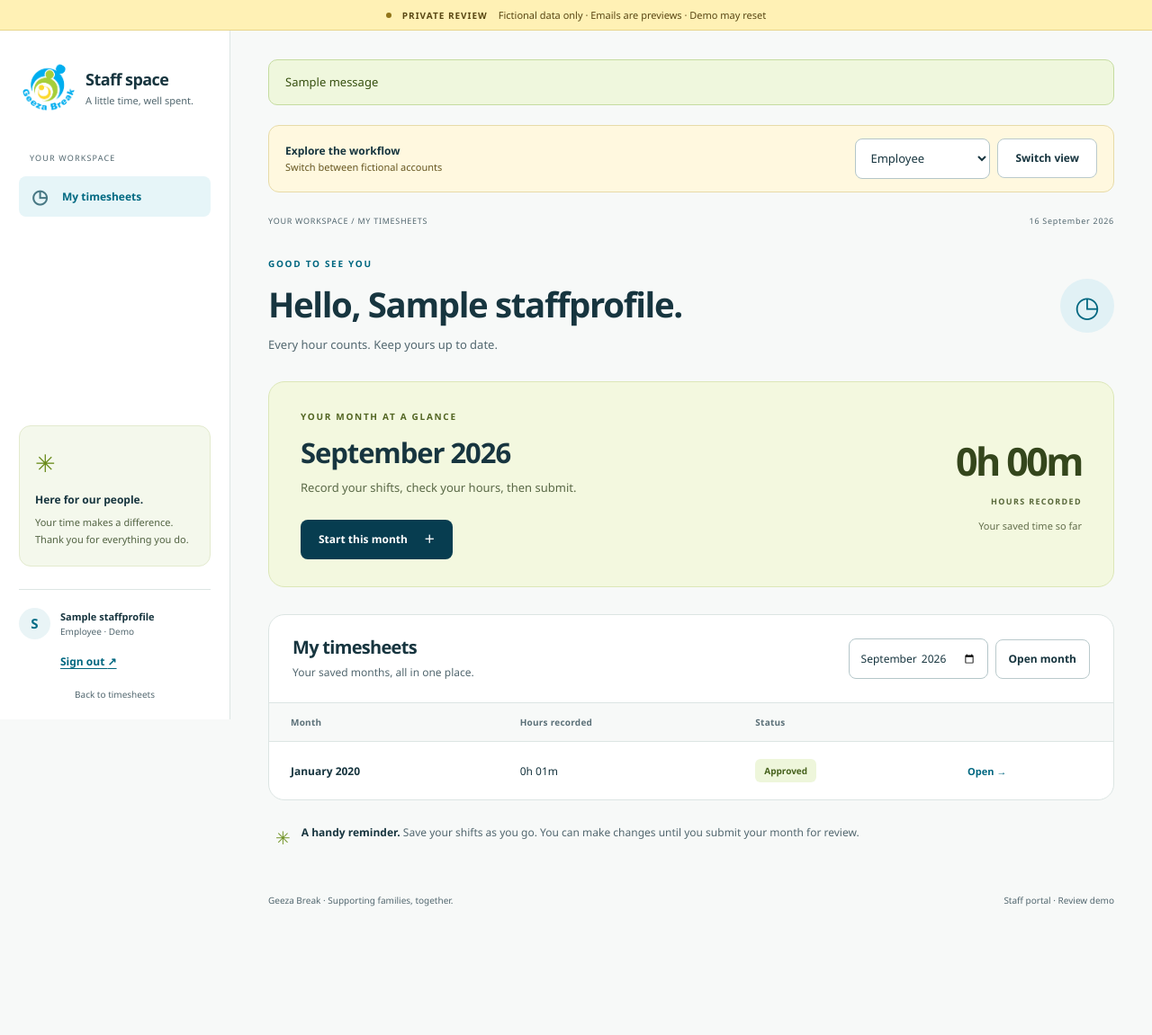
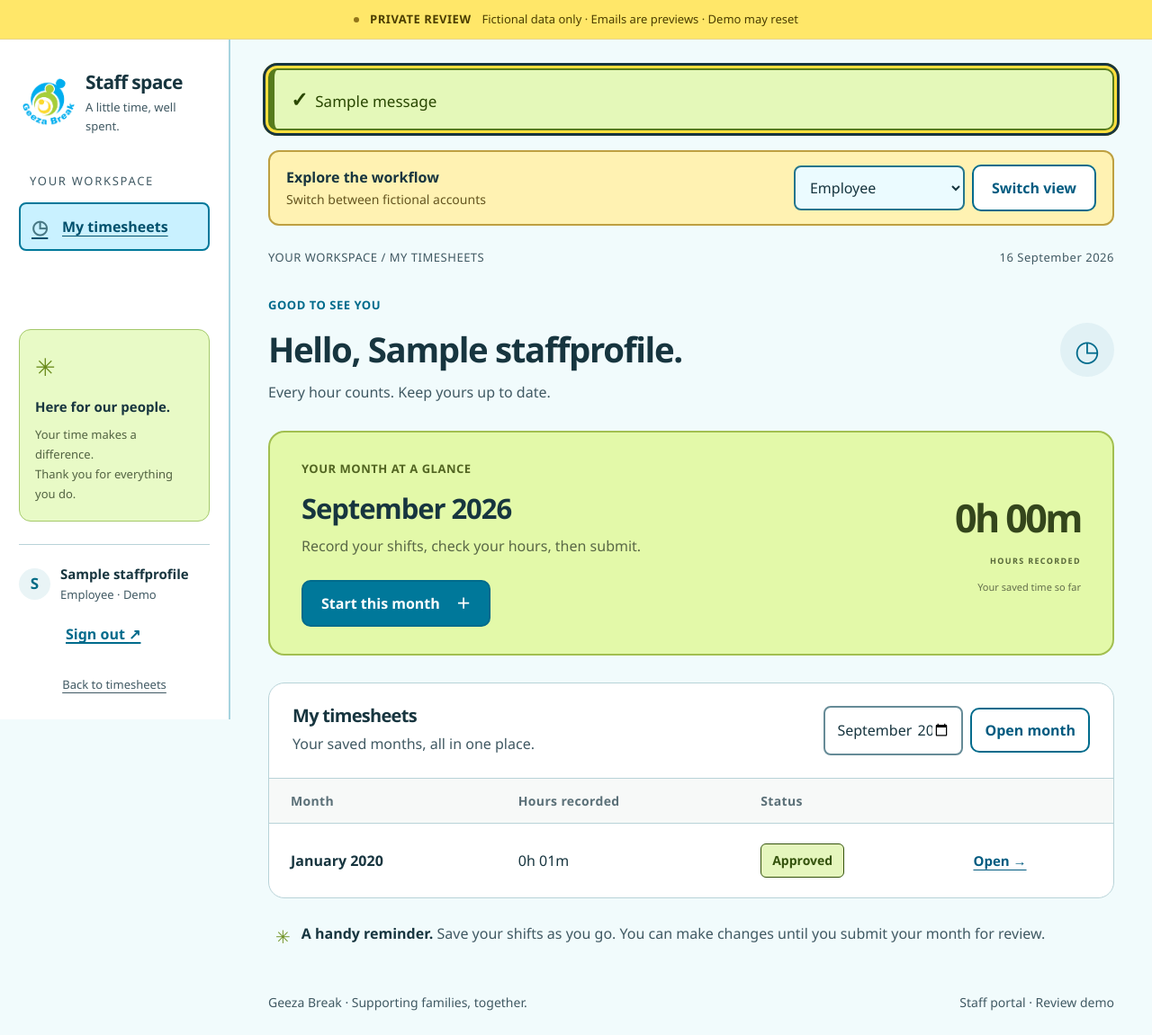
Before and after one commit to JAZKING1-1/geeza-break-timesheets-preview, a Django app: page /staff/ in a window 1280 px wide. Shown: the whole page at 90% size. Before the commit the page ends 1008 px from the top, so only its background shows below. Run offline with Django 5.2, Linux system fonts and the light colour scheme; a user stored in the database is signed in; tables that the repository leaves empty hold one stand-in row (values such as "Sample post"); one stand-in notice (Sample message) is shown.

Commit message:
Brighten the portal and improve reading and action feedback

```diff
--- /dev/null
+++ b/staff_portal/static/staff_portal/comfort.css
@@ -0,0 +1,163 @@
+/* Clearer reading, brighter accents and visible feedback, without shrinking the grid. */
+@media screen {
+  :root { --blue:#00afe6; --blue-ink:#006b8c; --blue-dark:#00789a; --ink:#17353f; --muted:#405963; --paper:#f1fbfc; --line:#b8d3d8; }
+  body { font-size:17px; line-height:1.65; }
+  a { color:#005b80; text-decoration:underline; text-decoration-thickness:1.5px; text-underline-offset:4px; }
+  a:hover { color:#003e58; text-decoration-thickness:3px; }
+  :focus-visible { outline:3px solid #17353f; outline-offset:3px; box-shadow:0 0 0 6px #ffdf3d; }
+  [id] { scroll-margin-top:20px; }
+  button,input,select,textarea { font-size:16px; }
+  input,select,textarea { min-height:50px; border:2px solid #668b97; border-radius:8px; color:#17353f; }
+  input::placeholder,textarea::placeholder { color:#4b626b; opacity:1; }
+  input:hover,select:hover,textarea:hover { border-color:#006b8c; }
+  select.has-selection { background-color:#ebfbff; border-color:#24758c; }
+  input:focus,select:focus,textarea:focus { background-color:#fffce5; border-color:#17353f; }
+  input[aria-invalid=true],textarea[aria-invalid=true],select[aria-invalid=true] { border:2px solid #a83020; background:#fff4ef; }
+  input[type=checkbox] { width:26px; height:26px; min-height:26px; accent-color:#006b8c; }
+  .button { min-height:50px; padding:12px 20px; font-size:16px; font-weight:700; border-width:2px; border-radius:10px; white-space:normal; text-align:center; }
+  .primary,.dark { background:#00789a; color:#fff; border-color:#006b8c; }
+  .primary:hover,.dark:hover { background:#00647f; color:#fff; filter:none; }
+  .secondary { background:#fff; border-color:#006b8c; color:#005b80; }
+  .secondary:hover { background:#def6ff; filter:none; }
+  button:active,.button:active { transform:translateY(1px); box-shadow:inset 0 0 0 3px #17353f; }
+  button:disabled,button[aria-disabled=true] { opacity:1; cursor:progress; }
+  button.is-pending { background:#ffdf3d; color:#17353f; border-color:#725b00; }
+  .text-button { min-height:48px; padding:10px 6px; font-size:16px; text-decoration-thickness:2px; }
+  .danger-button { background:#fff0eb; border-color:#a83020; color:#862417; }
+  .danger-button:hover { background:#ffe1d8; }
+  .local-banner { min-height:44px; font-size:13px; padding:8px 18px; background:#ffe769; color:#4c3e00; }
+  .local-banner strong { font-size:13px; letter-spacing:.04em; }
+  .sidebar { top:44px; border-right:2px solid #a6d4df; }
+  .sidebar .brand { font-size:21px; }
+  .brand small { font-size:13px; }
+  .brand,.brand:hover { text-decoration:none; color:#17353f; }
+  .sidebar nav a { min-height:52px; font-size:16px; padding:12px; text-decoration:underline; text-underline-offset:4px; border:2px solid transparent; }
+  .sidebar nav a[aria-current=page] { background:#c9f1ff; border-color:#00789a; color:#00506c; font-weight:750; }
+  .sidebar nav a:hover { background:#e4f8ff; }
+  .sidebar-note { background:#e8fac6; border-color:#a4c96a; }
+  .sidebar-note strong,.identity strong { font-size:15px; }
+  .sidebar-note p,.identity small,.website-link,.nav-label { font-size:13px; }
+  .website-link { padding:8px 0; text-decoration:underline; }
+  .auth-header>a:last-child,.topline>a { font-size:16px; text-decoration:underline; }
+  .welcome-panel { background:#d9f5ff; }
+  .welcome-panel>p,.login-panel>.muted,.login-help { font-size:17px; }
+  .login-help p,.privacy-note,.welcome-foot,.page-footer { font-size:14px; }
+  .field label,.filter-bar label { font-size:16px; }
+  .help,.field-errors,.row-error,.optional { font-size:14px; }
+  .eyebrow,.mini-label,.topline { font-size:13px; letter-spacing:.04em; }
+  .page-heading p,.month-feature p,.section-heading p,.month-editor-panel .section-heading p { font-size:16px; }
+  .month-feature { background:#e3f9a9; border:2px solid #a2bf50; }
+  .sheet-summary { background:#d8f4ff; border:1px solid #8bcadd; }
+  .sheet-summary small { font-size:13px; }
+  .sheet-summary strong { font-size:30px; }
+  .sheet-summary .smaller { font-size:21px; }
+  .status { font-size:14px; border:1px solid currentColor; padding:6px 12px; }
+  .status.approved { color:#34520c; background:#e5f6bd; }
+  .status.submitted { color:#005575; background:#cfeeff; }
+  .status.returned { color:#704200; background:#ffe4aa; }
+  .notice { font-size:17px; line-height:1.6; border-width:2px; }
+  .notice.success { background:#e4f8b9; color:#294700; border-color:#567b1c; border-left-width:7px; }
+  .notice-symbol { font-size:23px; font-weight:800; margin-right:8px; }
+  .notice.warning { background:#fff0af; color:#604200; border-color:#a67c12; }
+  .notice.error,.error-summary { background:#fff0e9; border:2px solid #a83020; color:#842617; }
+  .error-summary { border-left-width:7px; }
+  .error-summary h2 { font-size:22px; }
+  .error-summary p,.error-summary a { font-size:16px; }
+  .error-summary a { display:inline-block; padding:6px 0; }
+  .preview-switch { background:#fff2b2; border:2px solid #bea041; }
+  .preview-switch strong { font-size:16px; }
+  .preview-switch small { font-size:14px; }
+  .preview-switch select { width:190px; font-size:16px; }
+  .editor-links { display:flex; flex-wrap:wrap; gap:8px 24px; margin-bottom:16px; }
+  .editor-links a { display:inline-flex; align-items:center; min-height:48px; font-weight:650; font-size:16px; }
+  .editor-save-state { border:2px solid #91bd70; border-left-width:6px; background:#f0fbdf; padding:14px 18px; margin:0 0 20px; color:#2b4812; font-size:16px; }
+  .editor-save-state strong { display:block; font-size:17px; }
+  .editor-save-state.has-changes { color:#614300; background:#fff0b2; border-color:#a77d13; }
+  .month-editor-panel { border:2px solid #5b9aab; }
+  .month-editor-panel .section-heading { background:#e5f8ff; padding:20px 22px; }
+  .month-editor-panel .section-heading h2 { font-size:25px; }
+  .editor-tag { background:#d9f38d; color:#334b09; font-size:14px; border:1px solid #91ae42; }
+  .grid-scroll-hint { font-size:15px; color:#214650; background:#fff3bd; padding:12px 20px; border-color:#cdb962; }
+  .grid-scroll-hint>span { font-size:26px; }
+  .entry-table { min-width:1400px; font-size:16px; }
+  .entry-table .col-number { width:56px; }
+  .entry-table .col-date { width:180px; }
+  .entry-table .col-category { width:194px; }
+  .entry-table .col-time { width:140px; }
+  .entry-table .col-break { width:112px; }
+  .entry-table .col-options { width:182px; }
+  .entry-table .col-remove { width:90px; }
+  .entry-table-scroll { scroll-padding:70px 18px 18px 196px; scrollbar-color:#00789a #d7eef5; }
+  .entry-table thead th { background:#00789a; color:#fff; font-size:16px; padding:14px 10px; border-right-color:#62b2c9; }
+  .entry-table .column-optional { font-size:14px; color:#fff; }
+  .entry-table .row-number { font-size:16px; color:#33505a; padding-top:23px; }
+  .entry-table tbody tr:nth-child(even) { --row-surface:#eaf8fc; }
+  .entry-table tbody tr:focus-within { --row-surface:#fff8d9; }
+  .entry-table tbody tr:focus-within .row-number { background:#ffdf3d; color:#17353f; font-weight:800; }
+  .entry-table tbody .pending-removal { --row-surface:#ffebcb; }
+  .row-field input,.row-field select,.row-field textarea { font-size:16px; min-height:50px; border-width:2px; padding:11px 8px; }
+  .row-field textarea { height:78px; min-height:78px; line-height:24px; }
+  .row-field input:focus-visible,.row-field select:focus-visible,.row-field textarea:focus-visible { outline-offset:1px; box-shadow:0 0 0 4px #ffdf3d; }
+  .row-options,.row-options .help,.row-extra label,.removal-note { font-size:14px; }
+  .row-options summary { min-height:50px; font-size:16px; padding:12px 4px; text-decoration:underline; text-underline-offset:4px; }
+  .row-options[open] summary { background:#d4f1ff; border-radius:6px; }
+  .remove-row { min-height:50px; min-width:50px; }
+  .remove-row:has(input:checked) { background:#ffe3a4; outline:2px solid #8b5900; border-radius:6px; }
+  .editor-total { background:#ddf4a4; border-color:#91ad48; color:#304912; font-size:16px; padding:14px 20px; }
+  .editor-total strong { font-size:23px; }.editor-total small { font-size:14px; color:#39551b; }
+  .editor-add { flex-wrap:wrap; }
+  .editor-add .button { background:#dff577; color:#28450b; border-color:#567b1c; }
+  .editor-add .button:hover { background:#cce853; }
+  .editor-add .help { font-size:15px; max-width:650px; }
+  .editor-footer { padding:20px; background:#fff; border:2px solid #9cc7d2; border-radius:12px; align-items:flex-start; }
+  .editor-footer strong { font-size:21px; }.editor-footer p { font-size:16px; max-width:540px; }
+  .editor-footer p strong { font-size:16px; }
+  .editor-footer .actions { gap:16px; }
+  .timesheet-help { background:#e7f8ff; border:2px solid #7db8c9; border-radius:12px; padding:24px; margin-bottom:24px; font-size:17px; }
+  .timesheet-help h2 { font-size:25px; }.timesheet-help ol { padding-left:26px; }.timesheet-help li { margin-bottom:15px; padding-left:7px; }
+  .timesheet-help a { display:inline-block; min-height:44px; padding-block:8px; }
+  .action-feedback { position:fixed; z-index:100; bottom:16px; right:16px; max-width:calc(100vw - 32px); background:#ffdf3d; color:#17353f; border:2px solid #725b00; border-radius:10px; padding:16px 24px; font-size:18px; font-weight:750; box-shadow:0 4px 16px #17353f26; }
+  .action-feedback:empty { padding:0; border:0; box-shadow:none; }
+  table { font-size:16px; }thead th { font-size:14px; }td small,th small,.table-link { font-size:15px; }
+  .table-link { display:inline-block; min-height:44px; padding-block:10px; text-decoration:underline; }
+  .filter-bar input,.filter-bar select,.inline-form input { font-size:16px; }
+  .stat-card>small,.stat-card p { font-size:14px; white-space:normal; }
+  .stat-card strong span,.small-tip,.review-prompt,.review-prompt small { font-size:16px; }
+  .audit-section { font-size:16px; }.audit-section summary { min-height:48px; padding-block:10px; }.audit-section li>span { font-size:14px; }
+  .email-preview pre { font-size:16px; }.demo-tag { font-size:12px; }
+  @media(max-width:960px) {
+    .sidebar { position:static; }.sidebar nav a { font-size:16px; }
+    .signout { position:static; margin:10px 0 0; }
+    .sidebar .brand { margin-bottom:12px; }.sidebar nav { gap:6px; }
+    .sidebar .brand img { width:56px; height:56px; }
+  }
+  @media(max-width:680px) {
+    .workspace { padding:20px 14px; }.local-banner { font-size:13px; }.local-banner>span:last-child { flex-basis:100%; }
+    .sidebar nav a { font-size:15px; padding:10px; }.sidebar .brand { font-size:20px; }
+    .auth-header { flex-wrap:wrap; gap:10px; }.auth-header>a:last-child { font-size:15px; }
+    .page-heading p,.month-feature p,.section-heading p { font-size:16px; }
+    .topline { align-items:center; font-size:13px; flex-wrap:wrap; }
+    .sheet-summary { gap:16px 25px; }.sheet-summary small { font-size:13px; }
+    .preview-switch form { flex-wrap:wrap; }.preview-switch select { flex:1 1 160px; width:auto; }.preview-switch .button { flex:1 1 auto; }
+    .editor-links { gap:4px 16px; }.editor-links a { font-size:16px; }
+    .month-editor-panel .section-heading { padding:18px 16px; }.month-editor-panel .section-heading p { font-size:16px; }
+    .grid-scroll-hint { font-size:14px; padding:12px 14px; }
+    .editor-add { padding:16px; }.editor-footer { padding:18px 16px; }
+    .editor-footer .actions { display:flex; flex-direction:column; align-items:stretch; }.editor-footer .button { width:100%; font-size:17px; }
+    .timesheet-help { padding:20px 18px; }
+    .stat-card>small,.stat-card p { font-size:13px; }
+    .page-footer { font-size:14px; }
+  }
+  @media(max-width:400px) {
+    .entry-table { min-width:1310px; }
+    .entry-table-scroll { scroll-padding-left:18px; }
+    .entry-table tbody .date-cell { position:static; box-shadow:none; }
+    .entry-table thead .date-cell { left:auto; z-index:3; box-shadow:none; }
+    .filter-bar .field { min-width:0; flex-basis:100%; }
+  }
+  @media(forced-colors:active) {
+    :focus-visible { outline:3px solid Highlight; box-shadow:none; }
+    .button,.notice,.editor-save-state { border:2px solid ButtonText; }
+  }
+}
+@media print { .editor-links,.editor-save-state,.timesheet-help,.action-feedback { display:none!important; } }
--- a/staff_portal/templates/staff_portal/base.html
+++ b/staff_portal/templates/staff_portal/base.html
@@ -6,6 +6,7 @@
   <title>{% block title %}Staff portal{% endblock %} · Geeza Break</title>
   <link rel="icon" href="{% static 'images/thumbnail_LOGO.png' %}">
   <link rel="stylesheet" href="{% static 'staff_portal/portal.css' %}">
+  <link rel="stylesheet" href="{% static 'staff_portal/comfort.css' %}">
   <script defer src="{% static 'staff_portal/portal.js' %}"></script>
   {% if captcha_action and not captcha_simulated and not portal_preview %}<script defer src="https://challenges.cloudflare.com/turnstile/v0/api.js"></script>{% endif %}
 </head>
@@ -17,8 +18,8 @@
   <a class="brand" href="{% url 'staff:dashboard' %}"><img src="{% static 'images/thumbnail_LOGO.png' %}" alt="Geeza Break" width="72" height="72"><span>Staff space<small>A little time, well spent.</small></span></a>
   <div class="nav-label">YOUR WORKSPACE</div>
   <nav aria-label="Staff navigation">
-    <a href="{% url 'staff:dashboard' %}" {% if request.resolver_match.url_name == 'dashboard' %}aria-current="page"{% endif %}><span aria-hidden="true">◷</span> My timesheets</a>
-    {% if portal_staff.can_review %}<a href="{% url 'staff:reports' %}" {% if request.resolver_match.url_name == 'reports' %}aria-current="page"{% endif %}><span aria-hidden="true">▤</span> Review &amp; reports</a>{% endif %}
+    <a href="{% url 'staff:dashboard' %}" {% if request.resolver_match.url_name == 'dashboard' or own %}aria-current="page"{% endif %}><span aria-hidden="true">◷</span> My timesheets</a>
+    {% if portal_staff.can_review %}<a href="{% url 'staff:reports' %}" {% if request.resolver_match.url_name == 'reports' or can_review %}aria-current="page"{% endif %}><span aria-hidden="true">▤</span> Review &amp; reports</a>{% endif %}
     {% if portal_staff.is_administrator %}<a href="{% url 'staff:staff_list' %}" {% if request.resolver_match.url_name == 'staff_list' %}aria-current="page"{% endif %}><span aria-hidden="true">♧</span> Staff access</a>{% endif %}
     {% if not portal_preview %}<a href="{% url 'staff:security' %}" {% if request.resolver_match.url_name == 'security' %}aria-current="page"{% endif %}><span aria-hidden="true">◇</span> Account security</a>{% endif %}
     {% if portal_staff.is_administrator %}{% if portal_local or portal_preview %}<a href="{% url 'staff:local_emails' %}"><span aria-hidden="true">✉</span> Email previews</a>{% endif %}{% endif %}
@@ -32,11 +33,12 @@
 <header class="auth-header"><a class="brand" href="{% url 'staff:dashboard' %}"><img src="{% static 'images/thumbnail_LOGO.png' %}" alt="Geeza Break" width="68" height="68"><span>Staff space</span></a><a href="{% url 'staff:dashboard' %}">Timesheet preview <span aria-hidden="true">↗</span></a></header>
 {% endif %}
 <main id="main" class="{% if portal_staff %}workspace{% else %}auth-main{% endif %}" tabindex="-1">
-  {% if messages %}<div class="messages" aria-live="polite">{% for message in messages %}<div class="notice {{ message.tags }}" role="status">{{ message }}</div>{% endfor %}</div>{% endif %}
+  {% if messages %}<div class="messages" aria-live="polite">{% for message in messages %}<div class="notice {{ message.tags }}" role="status" tabindex="-1">{% if message.tags == 'success' %}<span class="notice-symbol" aria-hidden="true">✓</span>{% endif %}{{ message }}</div>{% endfor %}</div>{% endif %}
   {% if portal_staff %}<div id="session-warning" class="notice warning" hidden>Your session will expire soon. Save your changes, or <button id="keep-session" class="text-button" type="button">keep working</button>.</div>{% endif %}
   {% if portal_preview and portal_staff %}<section class="preview-switch no-print" aria-label="Explore demo roles"><div><strong>Explore the workflow</strong><small>Switch between fictional accounts</small></div><form method="post" action="{% url 'staff:switch_role' %}">{% csrf_token %}<label class="sr-only" for="preview-role">Preview role</label><select id="preview-role" name="role"><option value="employee" {% if portal_staff.role == 'employee' %}selected{% endif %}>Employee</option><option value="finance" {% if portal_staff.role == 'finance' %}selected{% endif %}>Finance</option><option value="administrator" {% if portal_staff.role == 'administrator' %}selected{% endif %}>Administrator</option></select><button class="button secondary">Switch view</button></form></section>{% endif %}
   {% block content %}{% endblock %}
   <footer class="page-footer"><span>Geeza Break · Supporting families, together.</span><span>Staff portal{% if portal_preview %} · Review demo{% elif portal_local %} · Local preview{% endif %}</span></footer>
 </main>
+<div id="action-feedback" class="action-feedback" role="status" aria-live="polite" aria-atomic="true"></div>
 </body>
 </html>
--- a/staff_portal/templates/staff_portal/bulk_row.html
+++ b/staff_portal/templates/staff_portal/bulk_row.html
@@ -14,7 +14,7 @@
   </td>
   <td class="row-options-cell">
     <details class="row-options" {% if row.end_date.value or row.start_fold.value == 1 or row.start_fold.value == '1' or row.end_fold.value == 1 or row.end_fold.value == '1' or row.end_date.errors or row.start_fold.errors or row.end_fold.errors %}open{% endif %}>
-      <summary>More<span class="sr-only"> options for row {{ number }}: overnight shift and clock changes</span></summary>
+      <summary>Options<span class="sr-only"> for row {{ number }}: overnight shift and clock changes</span></summary>
       <p class="help">For overnight work, choose the finish date. Only change the occurrence when UK clocks go back.</p>
       <div class="row-extra">
         {% include 'staff_portal/row_field.html' with field=row.end_date %}
```
Also changed, not shown: staff_portal/static/staff_portal/portal.js (+55 -2 lines), staff_portal/templates/staff_portal/bulk_editor.html (+5 -2 lines), README.md.
